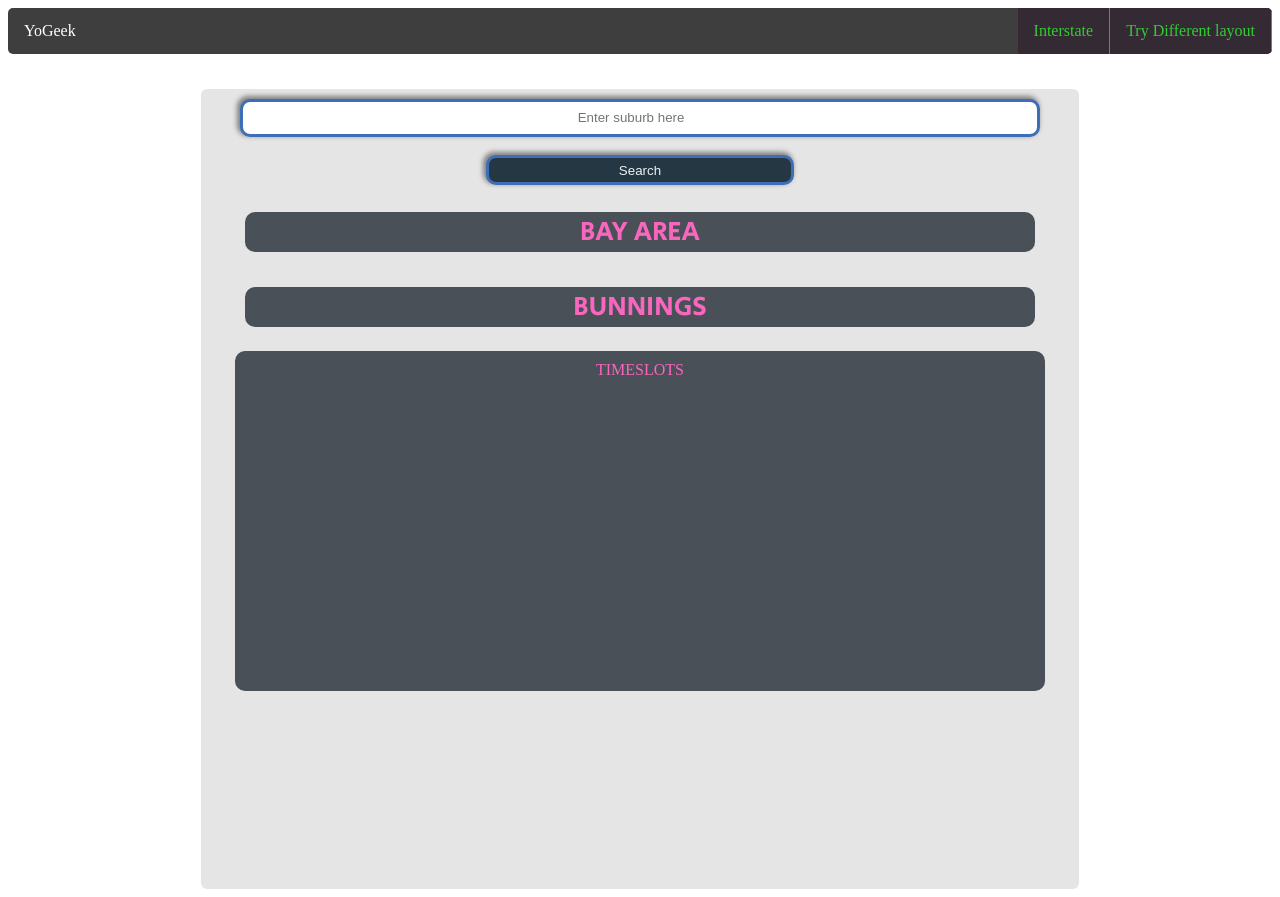
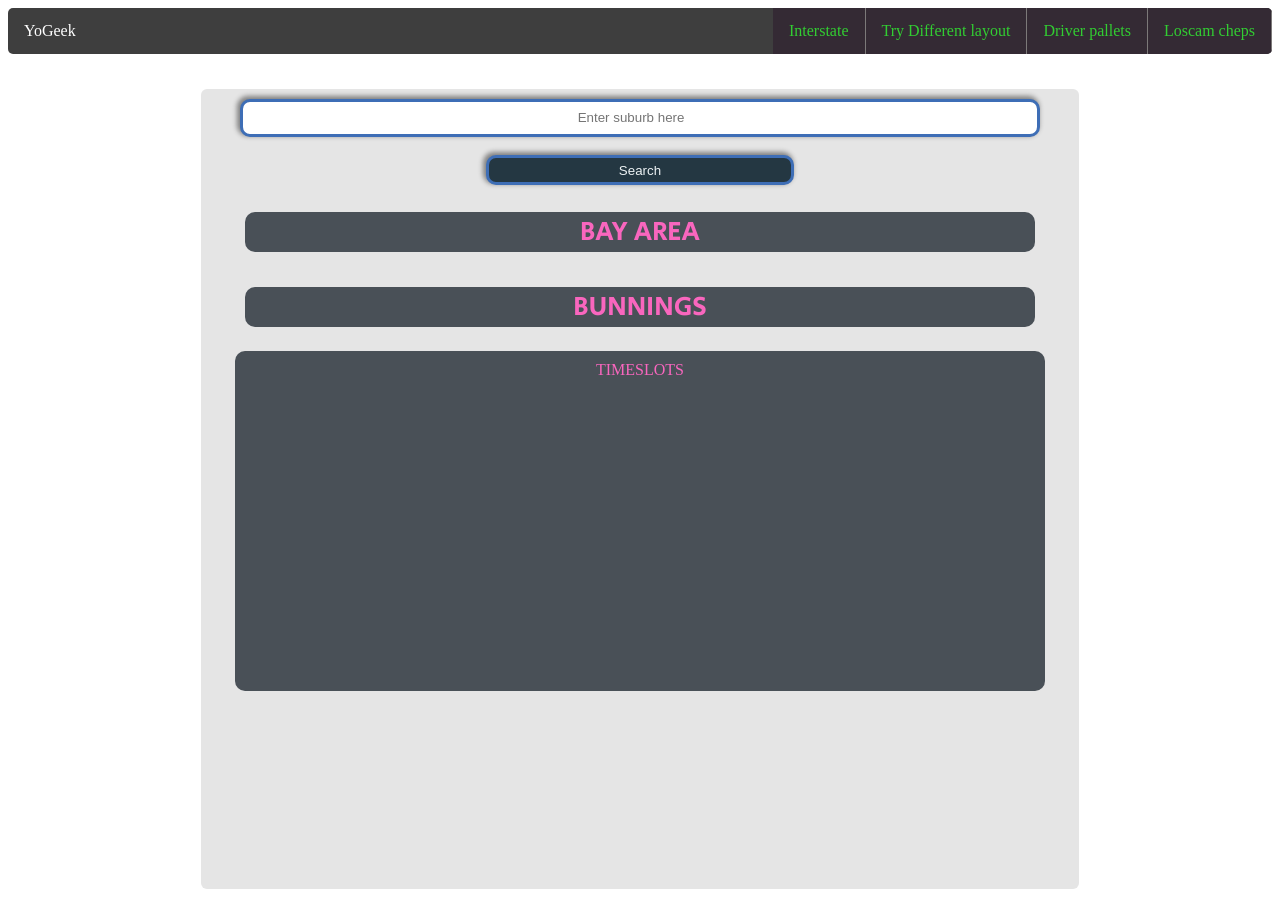
Before and after one commit to prgrmr-yn/exp, a website with bundled scripts: page index.html in a window 1280 px wide. Built offline with nearby package versions, Linux system fonts and the light colour scheme.

Commit message:
updated the nav and added that to loscam and driver pallets

```diff
--- a/index.html
+++ b/index.html
@@ -28,6 +28,8 @@
         <div>
           <li><a class="nav-items" href="./interstate-postcodes/index.html">Interstate</a></li>
           <li><a class="nav-items" href="search/index.html">Try Different layout</a></li>
+          <li><a class="nav-items" href="track-pallets/index.html">Driver pallets</a></li>
+          <li><a class="nav-items" href="pallet/index.html">Loscam cheps</a></li>
         </div>
       </ul>
 
```
